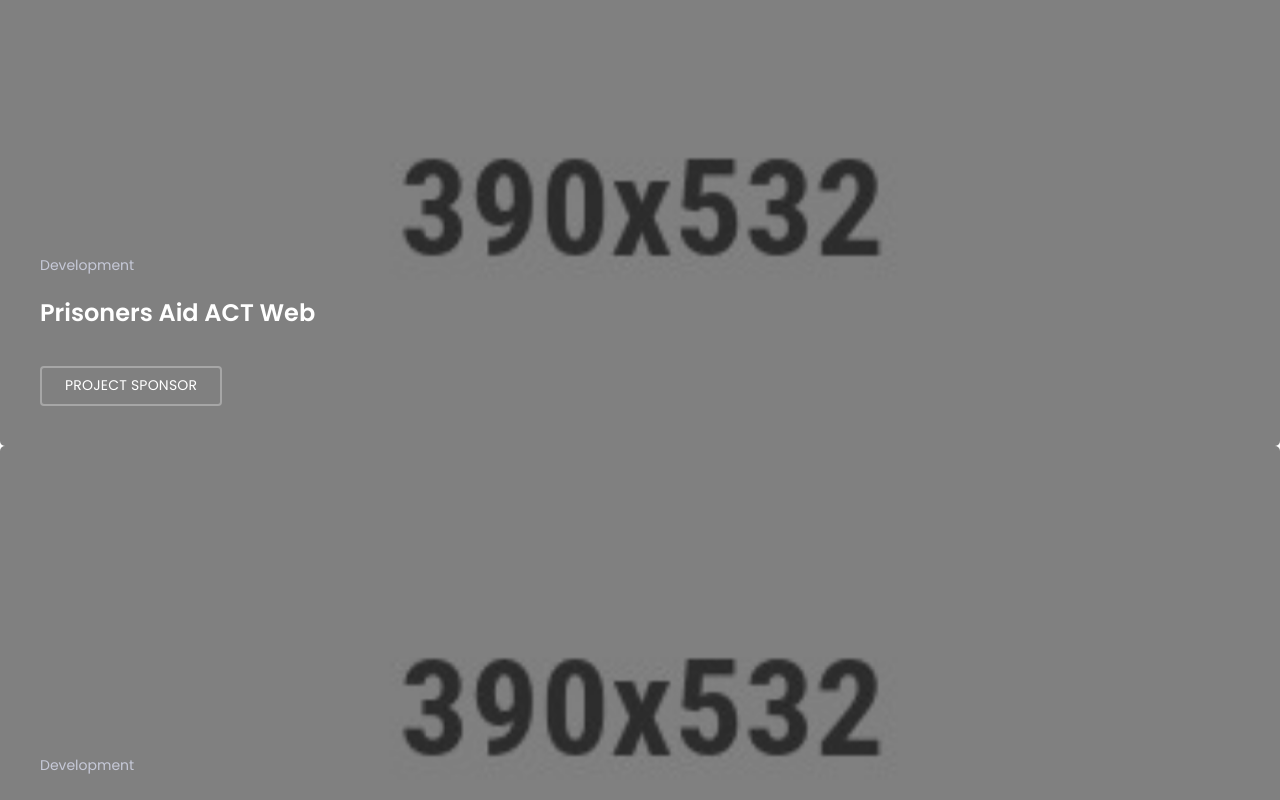
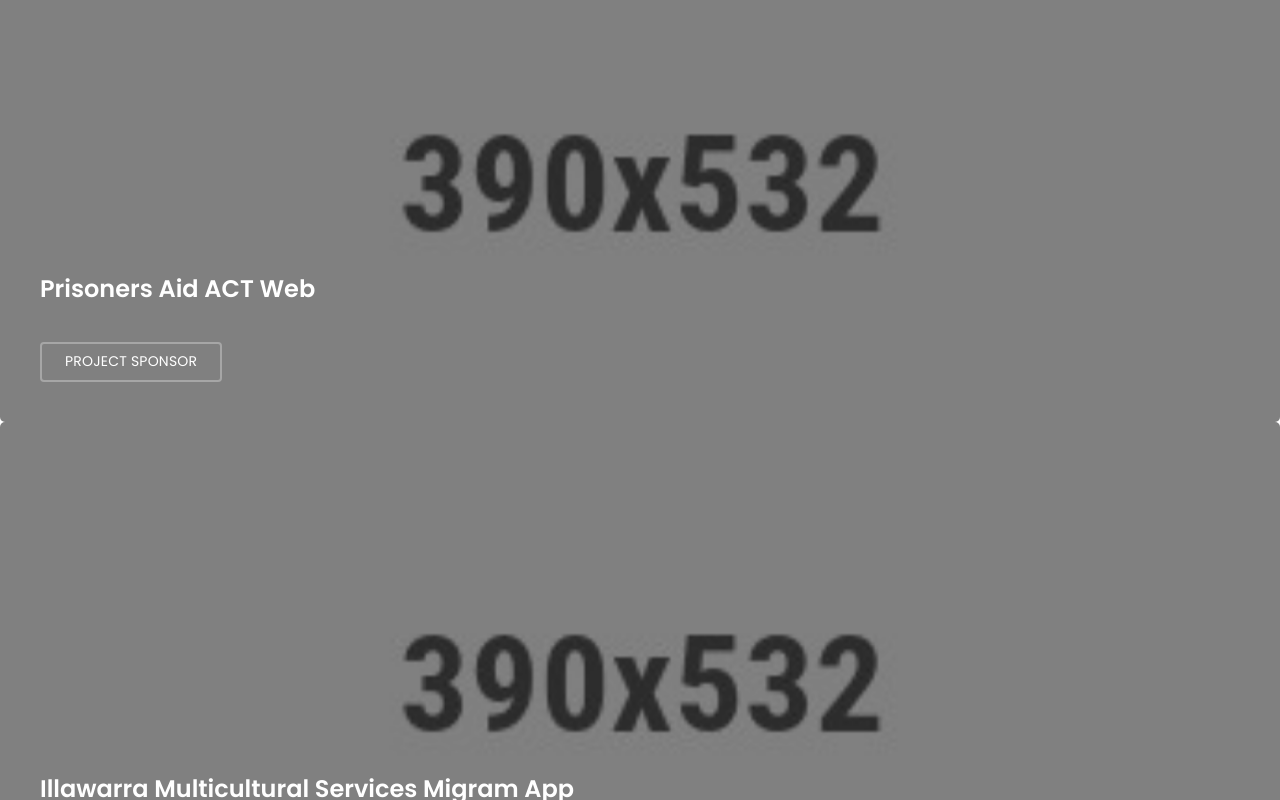
Before and after one commit to codesydney/codesyd, a plain HTML site: page index.html in a window 1280 px wide. Shown: the part 2000-2800 px from the top of the page. Drawn offline with nearby package versions, Linux system fonts and the light colour scheme; a script that the page names is missing.

Commit message:
Removed subheadings

```diff
--- a/index.html
+++ b/index.html
@@ -25,10 +25,6 @@
 
 <body>
     <div class="main-page">
-        <a href="javascript: void(0);" data-theme="dark" class="setColor dark">
-            <img src="assets/images/about/vector.svg" alt="Vector Images"><span title="Dark Mode"></span>
-        </a>
-        <!--
         <div id="my_switcher" class="my_switcher">
             <ul>
                 <li>
@@ -36,14 +32,15 @@
                         <img src="assets/images/about/vector.svg" alt="Vector Images"><span title="Dark Mode"> Dark</span>
                     </a>
                 </li>
+                <!--
                 <li>
                     <a href="javascript: void(0);" data-theme="light" class="setColor light">
                         <img src="assets/images/about/sun-01.svg" alt="Sun images"><span title="Light Mode"> Light</span>
                     </a>
                 </li>
+                -->
             </ul>
         </div>
-        -->
         <!-- Start Header -->
         <header class="header-area formobile-menu header--transparent black-logo-version ">
             <div class="header-wrapper" id="header-wrapper">
@@ -349,7 +346,6 @@
                             </div>
                             <div class="content">
                                 <div class="inner">
-                                    <p>Development</p>
                                     <h4>Prisoners Aid ACT Web</h4>
                                     <div class="portfolio-button">
                                         <a class="rn-btn" href="https://www.paact.org.au/">Project Sponsor</a>
@@ -367,7 +363,6 @@
                             </div>
                             <div class="content">
                                 <div class="inner">
-                                    <p>Development</p>
                                     <h4>Illawarra Multicultural Services Migram App</h4>
                                     <div class="portfolio-button">
                                         <a class="rn-btn" href="https://www.ims.org.au/">Project Sponsor</a>
@@ -385,7 +380,6 @@
                             </div>
                             <div class="content">
                                 <div class="inner">
-                                    <p>Development</p>
                                     <h4>Prisoners Aid ACT CRM</h4>
                                     <div class="portfolio-button">
                                         <a class="rn-btn" href="https://www.paact.org.au/">Project Sponsor</a>
@@ -403,8 +397,7 @@
                             </div>
                             <div class="content">
                                 <div class="inner">
-                                    <p>Development</p>
-                                    <h4>The City of Parramatta Eisteddfod Society</h4>
+                                    <h4>The City of Parramatta Eisteddfod Society Web</h4>
                                     <div class="portfolio-button">
                                         <a class="rn-btn" href="https://www.eisteddfodparramatta.org.au/">Project Sponsor</a>
                                     </div>
@@ -421,7 +414,6 @@
                             </div>
                             <div class="content">
                                 <div class="inner">
-                                    <p>Development</p>
                                     <h4>Rental Property Search as Shelter for the Homeless</h4>
                                     <div class="portfolio-button">
                                         <a class="rn-btn" href="https://www.propertyextractor.com.au/">Project Sponsor</a>
@@ -439,7 +431,6 @@
                             </div>
                             <div class="content">
                                 <div class="inner">
-                                    <p>Development</p>
                                     <h4>Women of Colour Australia Mentorship Portal</h4>
                                     <div class="portfolio-button">
                                         <a class="rn-btn" href="https://womenofcolour.org.au/">Project Sponsor</a>
@@ -457,7 +448,6 @@
                             </div>
                             <div class="content">
                                 <div class="inner">
-                                    <p>Development</p>
                                     <h4>Talking Time With Lukas and Alicia Podcast Web</h4>
                                     <div class="portfolio-button">
                                         <a class="rn-btn" href="https://www.lukascarey.com.au/">Project Sponsor</a>
@@ -475,7 +465,6 @@
                             </div>
                             <div class="content">
                                 <div class="inner">
-                                    <p>Development</p>
                                     <h4>Lloyd Consulting Co Web</h4>
                                     <div class="portfolio-button">
                                         <a class="rn-btn" href="https://www.lloydconsulting.co/">Project Sponsor</a>
@@ -493,7 +482,6 @@
                             </div>
                             <div class="content">
                                 <div class="inner">
-                                    <p>Development</p>
                                     <h4>Dr. Lukas Carey, Advocacy on Convict Criminology Web</h4>
                                     <div class="portfolio-button">
                                         <a class="rn-btn" href="https://www.lukascarey.com.au/">Project Sponsor</a>
@@ -511,7 +499,6 @@
                             </div>
                             <div class="content">
                                 <div class="inner">
-                                    <p>Development</p>
                                     <h4>Deadly Connections Community and Justice Services Limited Legacy Web</h4>
                                     <div class="portfolio-button">
                                         <a class="rn-btn" href="https://deadlyconnections.org.au/">Project Sponsor</a>
```
